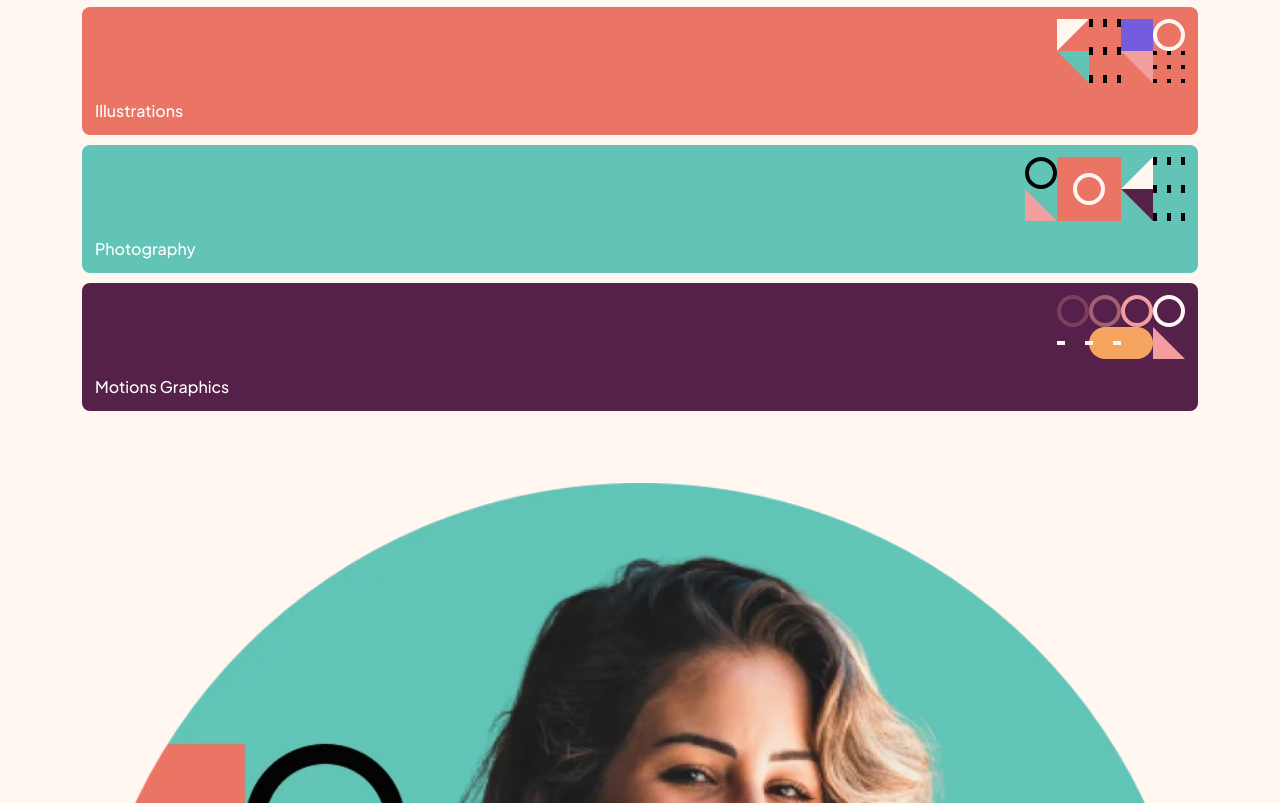
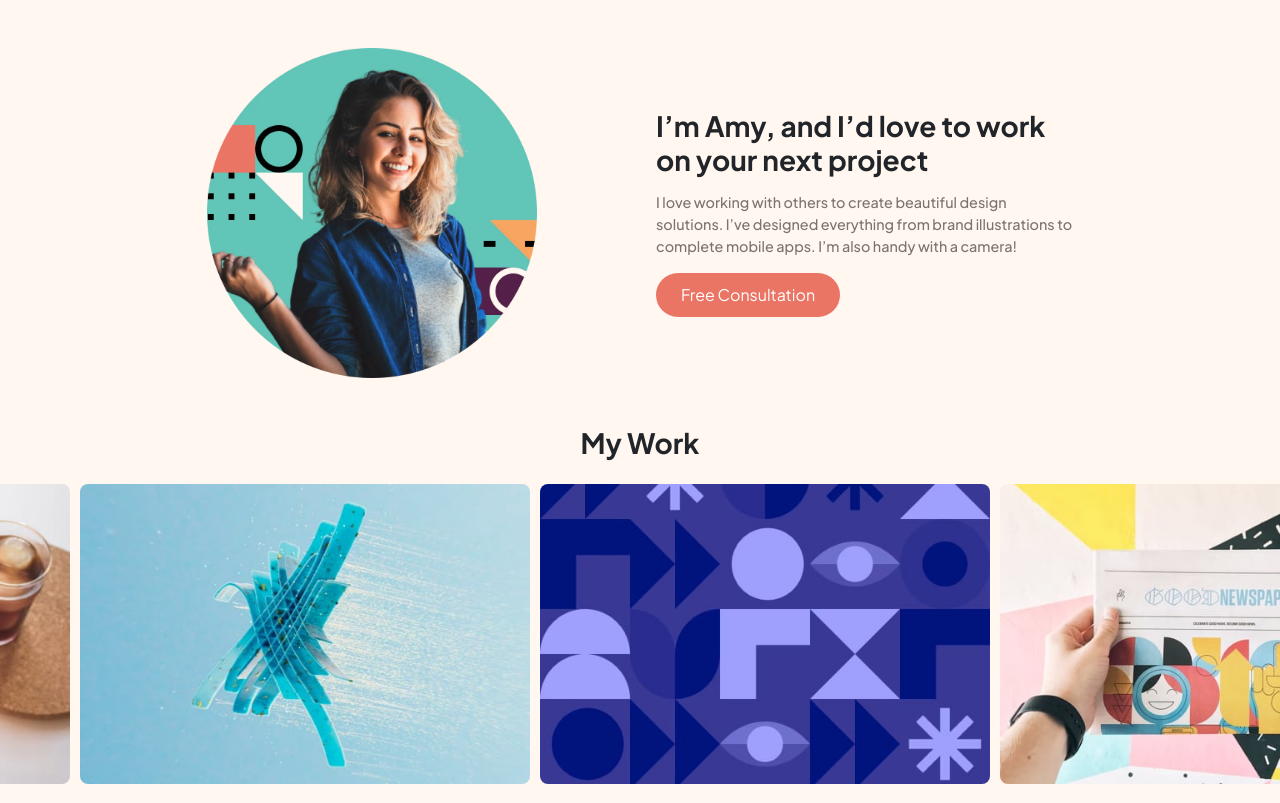
Before and after one commit to mohamed-dahni/single-page-portfolio, a website built with Vite: page src/index.html in a window 1280 px wide. Shown: the part 605-1408 px from the top of the page. Built offline with nearby package versions, Linux system fonts and the light colour scheme.

Commit message:
add tablet and desktop version

```diff
--- a/src/index.html
+++ b/src/index.html
@@ -28,10 +28,10 @@
 
   <main>
     <section class="banner" id="banner">
-      <div class="container pb-4 pt-3">
-        <div class="banner-content text-center mb-4">
-          <h1 class="fw-bold">Design solutions made easy</h1>
-          <p class="mb-0">With over ten years of experience in various design disciplines, I’m your one-stop shop for
+      <div class="container pb-4 pt-3 py-sm-5">
+        <div class="banner-content text-center mb-4 mb-sm-5">
+          <h1 class="fw-bold mb-sm-4">Design solutions made easy</h1>
+          <p class="mb-0 mx-auto" style="max-width: 500px">With over ten years of experience in various design disciplines, I’m your one-stop shop for
             your design needs.</p>
         </div>
 
@@ -65,11 +65,11 @@
     </section>
 
     <section class="about" id="about">
-      <div class="container py-5 d-flex flex-column gap-4">
+      <div class="container py-5">
         <div class="left-part">
           <img src="./images/image-amy.webp" alt="">
         </div>
-        <div class="right-part text-center">
+        <div class="right-part text-center text-sm-start">
           <h2 class="h3 fw-bold mb-3">I’m Amy, and I’d love to work on your next project</h2>
           <p class="mb-3">I love working with others to create beautiful design solutions. I’ve designed everything from
             brand illustrations to complete mobile apps. I’m also handy with a camera!</p>
@@ -79,7 +79,6 @@
     </section>
 
     <section class="projects" id="projects">
-      <div class="container">
       <h2 class="h3 fw-bold text-center mb-4">My Work</h2>
 
       <div class="splide mb-2" role="group" aria-label="Splide Basic HTML Example">
@@ -112,14 +111,15 @@
           <img src="./images/icon-arrow-right.svg" alt="">
         </button>
       </div>
-      </div>
     </section>
 
     <section class="booking" id="booking">
       <div class="container pt-5 pb-4">
-        <div class="py-5 px-4 text-white text-center" style="background-color: var(--clr-black); border-radius: 10px">
+        <div class="py-5 px-4 text-white text-center text-md-start d-md-flex justify-content-md-between align-items-md-center gap-md-5" style="background-color: var(--clr-black); border-radius: 10px">
+          <div>
             <h2 class="h3 mb-3 fw-bold">Book a call with me</h2>
-          <p class="mb-3 text-white fw-normal">I'd love to have a chat to see how I can help you. The best first step is for us to discuss your project during a free consultation. Then we can move forward from there.</p>
+            <p class="mb-3 text-white fw-normal" style="max-width: 450px;">I'd love to have a chat to see how I can help you. The best first step is for us to discuss your project during a free consultation. Then we can move forward from there.</p>
+          </div>
           <button class="btn btn-secondary">Free Consultation</button>
         </div>
       </div>
--- a/src/js/splide.js
+++ b/src/js/splide.js
@@ -5,7 +5,13 @@ const slide = new Splide( '.splide', {
     type   : 'loop',
     padding: '5rem',
     gap: '10px',
-    arrows: false
+    arrows: false,
+    mediaQuery: 'min',
+    breakpoints: {
+        767: {
+            fixedWidth: "450px",
+        }
+    }
 }).mount();
 
 const next = document.querySelector(".btn-arrow-next");
--- a/src/scss/components.scss
+++ b/src/scss/components.scss
@@ -12,6 +12,7 @@
     color: var(--btn-color);
     text-transform: capitalize;
     transition: all .3s;
+    white-space: nowrap;
 }
 .btn:hover {
     background: var(--btn-hover-background);
--- a/src/scss/globals.scss
+++ b/src/scss/globals.scss
@@ -20,6 +20,13 @@ body {
   background-color: var(--clr-light-cream, #FFF7F0);
 }
 
+.container {
+  @media (min-width: 992px) {
+    max-width: 890px;
+  }
+}
+
+
 .logo {
   width: 48px;
 }
--- a/src/scss/sections.scss
+++ b/src/scss/sections.scss
@@ -11,6 +11,22 @@
     grid-template-rows: repeat(6, 128px);
     grid-template-columns: repeat(4, 1fr);
     gap: 10px;
+
+    @media (min-width: 576px) {
+        grid-template-areas:
+                "a a b c"
+                "a a d d"
+                "e e f f";
+        grid-template-rows: repeat(3, 128px);
+        grid-template-columns: repeat(4, 1fr);
+    }
+    @media (min-width: 992px) {
+        grid-template-areas:
+                "a a b c d d"
+                "a a e e f f";
+        grid-template-rows: repeat(2, 128px);
+        grid-template-columns: repeat(6, 1fr);
+    }
 
     & > * {
         --padding-x: 13px;
@@ -58,8 +74,38 @@
 }
 
 /***** About ******/
-.about .left-part {
+.about {
+    position: relative;
 
+    .container {
+        display: grid;
+        align-items: center;
+        gap: 2rem;
+
+        @media (min-width: 576px) {
+            grid-template-columns: repeat(2, 1fr);
+        }
+    }
+
+    .left-part {
+
+        img{
+            max-width: 300px;
+            margin-inline: auto;
+
+            @media (min-width: 576px) and (max-width: 767px) {
+               position: absolute;
+               max-width: 300px;
+               top: 50%; left: -20px;
+               transform: translateY(-50%);
+            }
+
+            @media (min-width: 768px) {
+                margin-inline: unset;
+                max-width: 330px;
+            }
+        }
+    }
 }
 
 /***** Projects ******/
```
Lines whose indentation alone changed are shown as unchanged.
